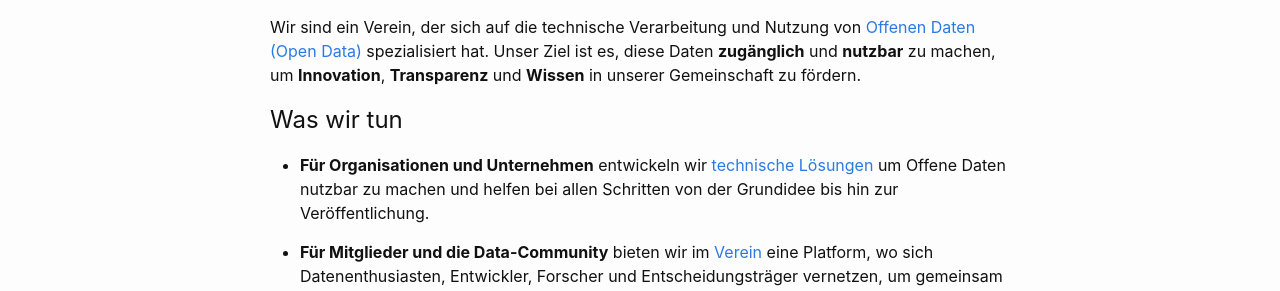
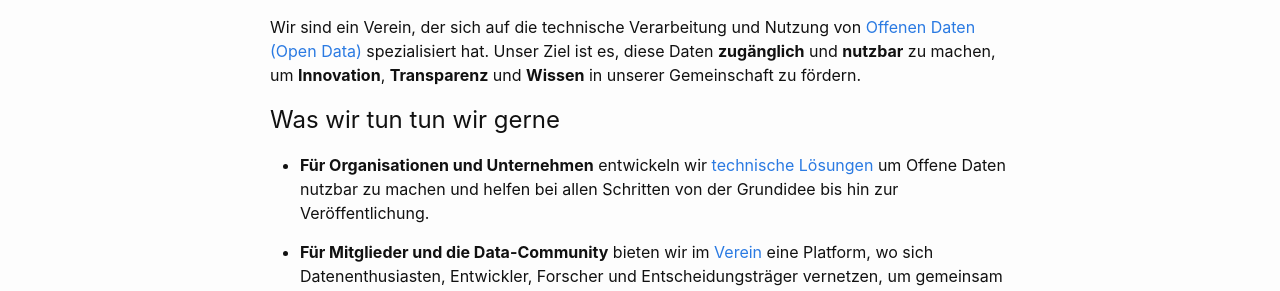
Before and after one commit to verein-odon/verein-odon.github.io, a Jekyll site: the page built from docs/index.md, in a window 1280 px wide. Shown: the part 275-566 px from the top of the page. Built offline with Jekyll 4.4.1, drawn with Linux system fonts in a browser that asks for light colours.

Commit message:
Update index.md

```diff
--- a/docs/index.md
+++ b/docs/index.md
@@ -10,7 +10,7 @@ list_title: Neuigkeiten
 
 Wir sind ein Verein, der sich auf die technische Verarbeitung und Nutzung von [Offenen Daten (Open Data)](/offene-daten) spezialisiert hat. Unser Ziel ist es, diese Daten **zugänglich** und **nutzbar** zu machen, um **Innovation**, **Transparenz** und **Wissen** in unserer Gemeinschaft zu fördern.
 
-## Was wir tun
+## Was wir tun tun wir gerne
 
 - <b>Für Organisationen und Unternehmen</b> entwickeln wir [technische Lösungen](/technische-loesungen//) um Offene Daten nutzbar zu machen und helfen bei allen Schritten von der Grundidee bis hin zur Veröffentlichung.
 
```
